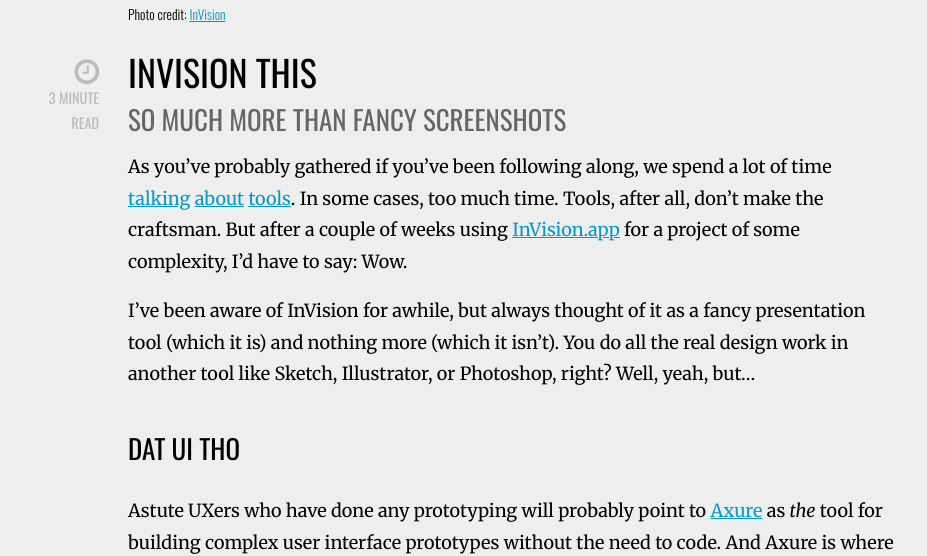
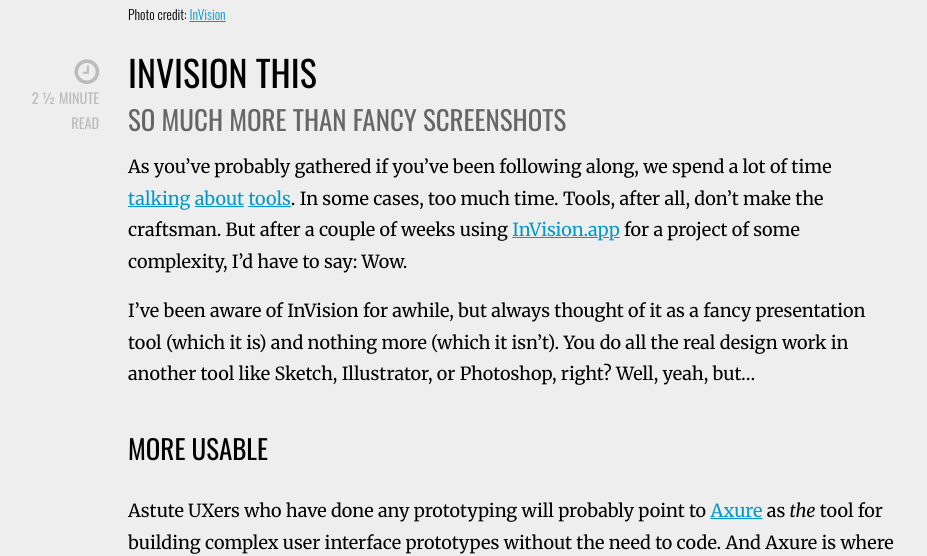
Before and after one commit to drewtodd/drewtodd.github.io, a Jekyll site: the page built from _posts/2016-06-05-invision-this.md, in a window 1280 px wide and 900 px high, scrolled down 323 px. Shown: the part 173-729 px from the top of the window, without its empty margins (128-1055 px from the left). Built offline with Jekyll 4.4.1, drawn with Linux system fonts in a browser that asks for light colours; nearby versions of some CDN libraries; comment, search, counter and statistics services are not loaded.

Commit message:
Copy edits...

```diff
--- a/_posts/2016-06-05-invision-this.md
+++ b/_posts/2016-06-05-invision-this.md
@@ -15,13 +15,13 @@
 
 ## So much more than fancy screenshots
 
-### 3 minute read
+### 2 &frac12; minute read
 
 As you’ve probably gathered if you’ve been following along, we spend a lot of time [talking][1] [about][2] [tools][3]. In some cases, too much time. Tools, after all, don’t make the craftsman. But after a couple of weeks using [InVision.app][4] for a project of some complexity, I’d have to say: Wow.
 
 I’ve been aware of InVision for awhile, but always thought of it as a fancy presentation tool (which it is) and nothing more (which it isn’t). You do all the real design work in another tool like Sketch, Illustrator, or Photoshop, right? Well, yeah, but…
 
-## Dat UI tho
+## More usable
 
 Astute UXers who have done any prototyping will probably point to [Axure][5] as *the* tool for building complex user interface prototypes without the need to code. And Axure is where I started my journey for this project. This was the one that I was going to finally invest the time in, to finally get over the Axure learning curve and start using it as god intended.
 
```
Also changed, not shown: 2 other files.
